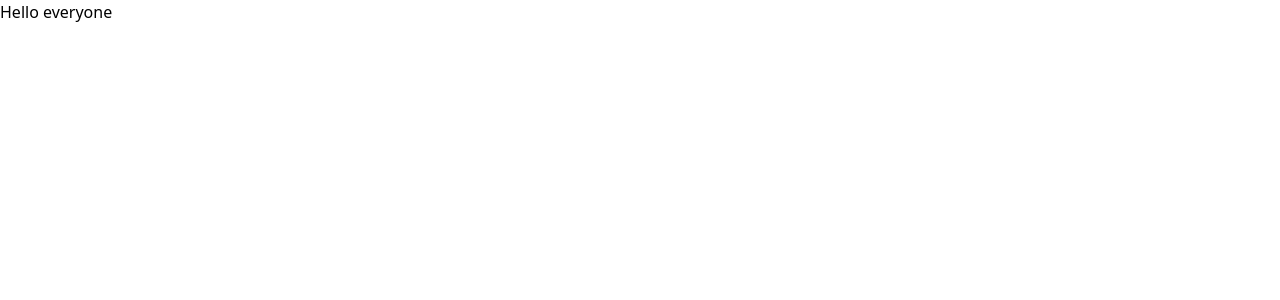
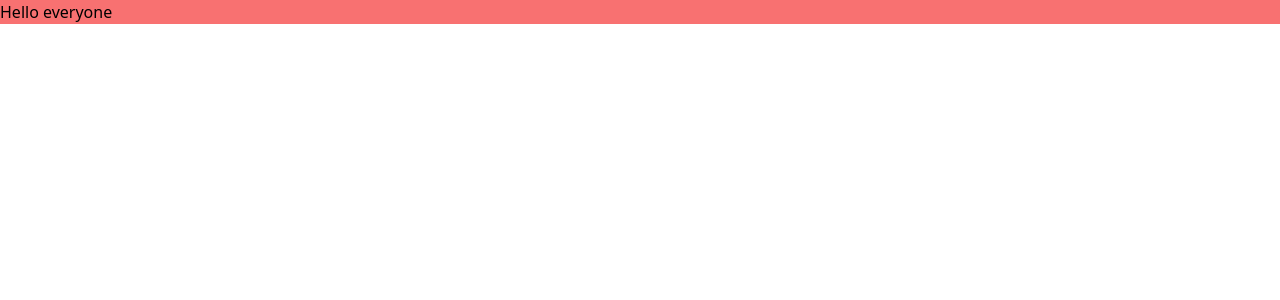
Before and after one commit to shaonlimit/inventory-nextjs-tailwind-zustand-mysql, a Next.js app: page / in a window 1280 px wide. Shown: the top 300 px of the page. Built offline with nearby package versions, Linux system fonts and the light colour scheme.

Commit message:
Update tailwind.config.js

```diff
--- a/tailwind.config.js
+++ b/tailwind.config.js
@@ -1,20 +1,21 @@
+/** @type {import('tailwindcss').Config} */
 module.exports = {
-  content: ['./src/**/*.{js,jsx,ts,tsx}'],
+	content: [
+		'./pages/**/*.{js,ts,jsx,tsx}',
+		'./components/**/*.{js,ts,jsx,tsx}',
+	],
 	theme: {
-    // different screen sizes
-    // access by using max-w-screen-sm max-w-screen-xl etc or lg:w-20
 		screens: {
-      xs: '16em', //16em kore plus kore
-      sm: '32em', //
-      md: '48em', //
-      lg: '64em', //
-      xl: '80em', //
-      '2xl': '96em', //
+			'xs': '16em',
+			'sm': '32em',
+			'md': '48em',
+			'lg': '64em',
+			'xl': '80em',
 			'3xl': '112em',
-      '4xl': '128em', // enough
-      '5xl': '144em', // web-large
-      '6xl': '160em', //mac pro 13 retina
-      '7xl': '176em', // mac pro 15 retina
+			'4xl': '128em',
+			'5xl': '144em',
+			'6xl': '160em',
+			'7xl': '176em',
 		},
 		fontFamily: {
 			nunito: "'Nunito', sans-serif",
@@ -23,8 +24,8 @@
 		extend: {
 			colors: {
 				primary: {
-          100: '#21263C',
-          200: '#181C2E',
+					100: '#BBBE64',
+					200: '#EAF0CE',
 					300: '#C0C5C1',
 					400: '#7D8491',
 					500: '#443850',
@@ -33,4 +34,4 @@
 		},
 	},
 	plugins: [],
-};
+}
```
Lines whose indentation alone changed are shown as unchanged.
